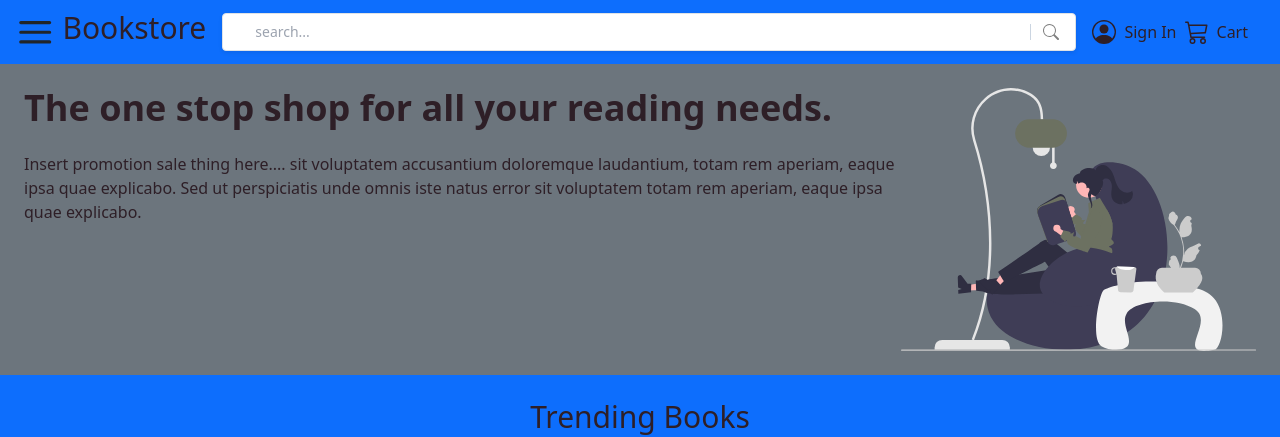
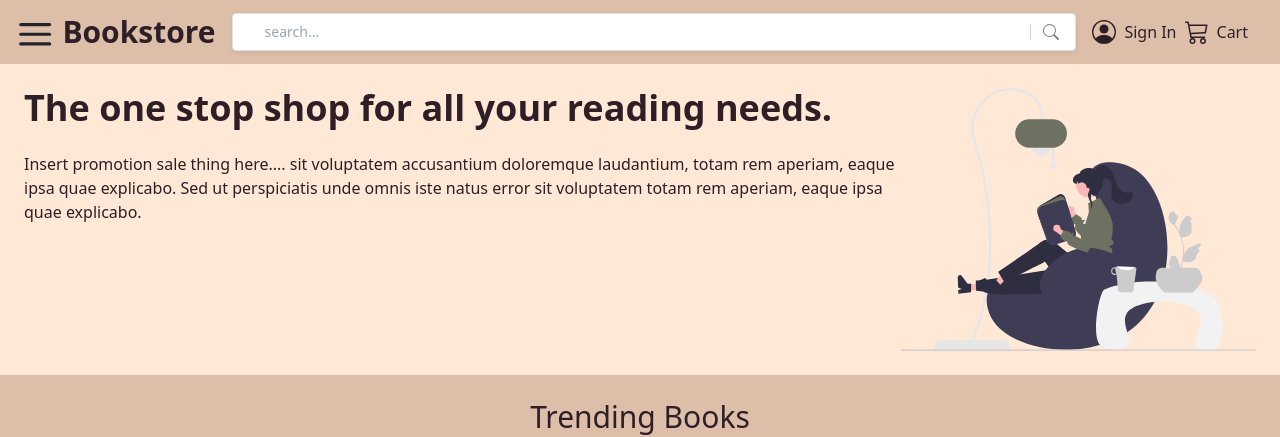
Before and after one commit to Rsandy2/ecommerce-ui, a Next.js app: page / in a window 1280 px wide. Shown: the top 437 px of the page. Built offline with nearby package versions, Linux system fonts and the light colour scheme.

Commit message:
fix: styling issues

```diff
--- a/components/Banner.jsx
+++ b/components/Banner.jsx
@@ -3,7 +3,7 @@ import React from "react";
 
 const CarouselBanner = () => {
   return(
-    <div className=" bg-secondary">
+    <div className=" bg-s1">
       <div className="px-4 py-4 mx-auto sm:max-w-xl md:max-w-full lg:max-w-screen-xl md:px-24 lg:px-8 lg:py-20">
         <div className="flex flex-row justify-center">
           <div className="flex flex-col">
--- a/components/Header.jsx
+++ b/components/Header.jsx
@@ -25,7 +25,7 @@ const MyProvider = (props) => {
 const MenuButton = () => {
   const ctx = useContext(MyContext)
   return (
-    <CgMenu size="2.4rem" onClick={() => ctx.toggleMenu()}/>
+    <CgMenu size="2.4rem" className="hover:cursor-pointer hover:text-slate-600 mt-1" onClick={() => ctx.toggleMenu()}/>
   )
 }
 
@@ -63,7 +63,7 @@ const header = () => {
                 <MenuSideBar pageWrapId={ "page-wrap" } outerContainerId={ "outer-container" } />
             <div className="flex flex-row items-center justify-center h-16 mx-3 z-10">
                 <MenuButton />
-                <h1 className="text-coffee text-3xl mx-2">Bookstore</h1>
+                <a className="text-coffee text-3xl mx-2 no-underline font-semibold" href="/">Bookstore</a>
                 {/* search bar */}
                 <div className="flex-grow mx-2">
                     <div className="wrapper">
--- a/components/ShoppingCart.tsx
+++ b/components/ShoppingCart.tsx
@@ -24,7 +24,7 @@ const ShoppingCart = ({ isOpen , setIsOpen} : ModalProp) => {
                             leaveFrom="opacity-100"
                             leaveTo="opacity-0"
                         >
-                            <Dialog.Overlay className="fixed inset-0 bg-black opacity-30" />
+                            <Dialog.Overlay className="fixed inset-0 bg-black bg-opacity-50" />
                         </Transition.Child>
                         <span className="" aria-hidden="true">&#8203;</span>
 
--- a/pages/index.tsx
+++ b/pages/index.tsx
@@ -26,7 +26,7 @@ const Home: NextPage = () => {
   };
 
   return (
-    <div id="outer-container" className="bg-primary min-h-screen w-screen">
+    <div id="outer-container" className="bg-p1 min-h-screen w-screen">
       <Toaster />
       <div id="page-wrap">
         <Header />
--- a/tailwind.config.js
+++ b/tailwind.config.js
@@ -6,8 +6,8 @@ module.exports = {
   theme: {
     extend: {
       colors: {
-        'primary': '#DDBEA9',
-        'secondary': '#FFE8D6',
+        'p1': '#DDBEA9',
+        's1': '#FFE8D6',
         'coffee': '#2E1F27',
         'darkGreen': '#3F4238',
       },
```
Also changed, not shown: 1 other file (tests, documents, lock files or other folders).
